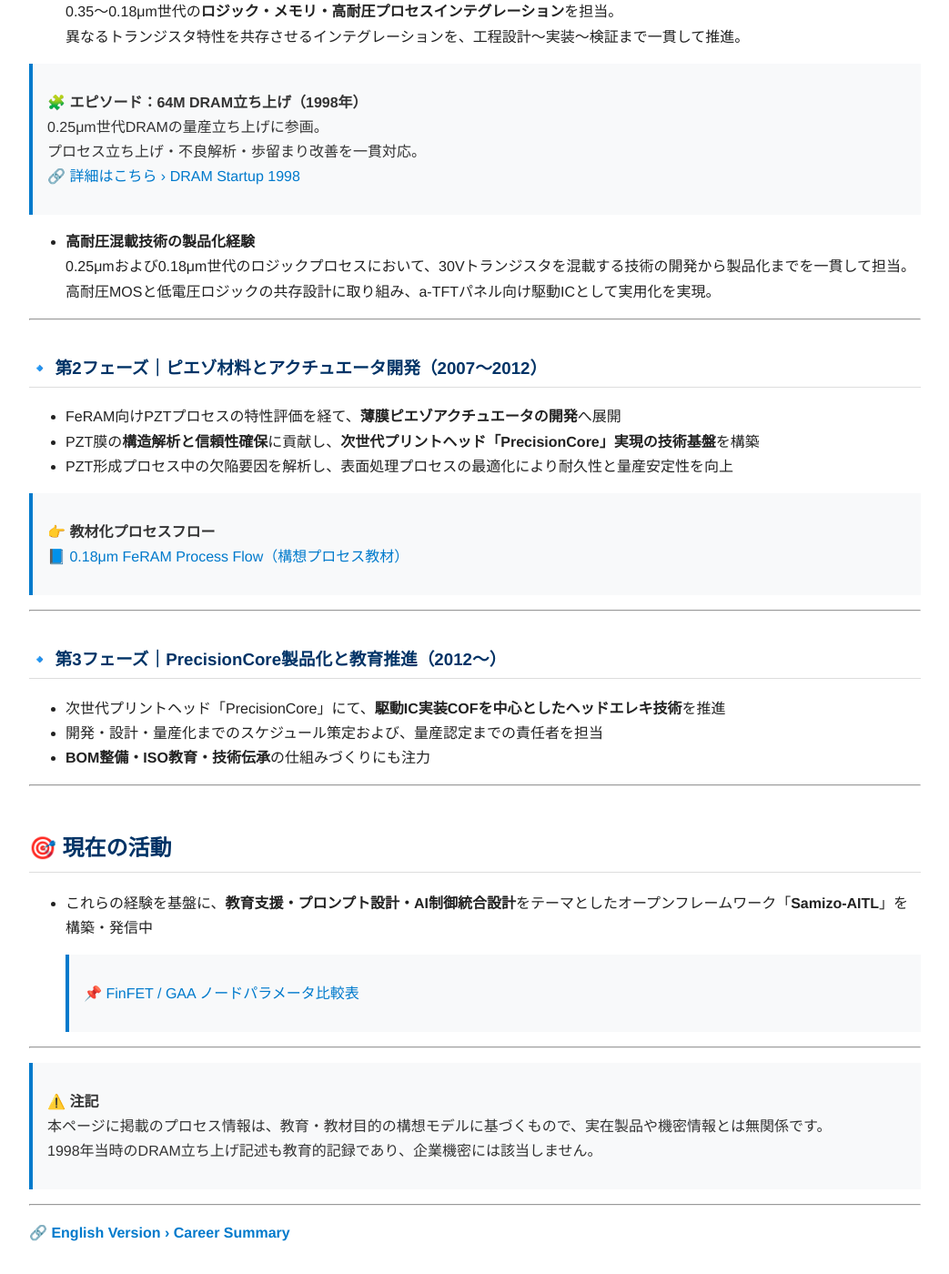
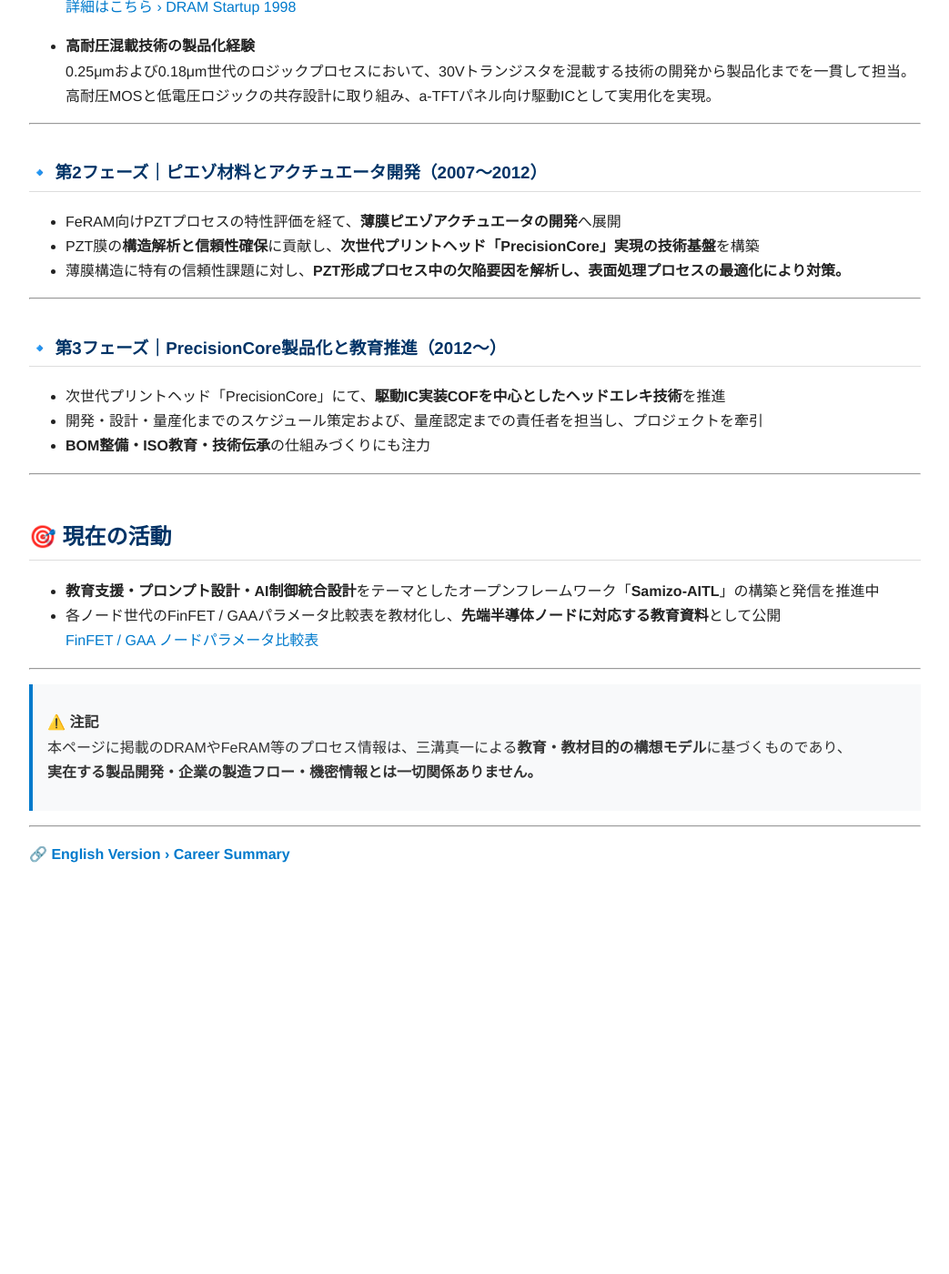
Before and after one commit to Samizo-AITL/Samizo-AITL.github.io, a Jekyll site: the page built from about/career-summary/index.md, in a window 1280 px wide and 1400 px high, scrolled down 969 px. Shown: the whole window at 91% size, without its empty margins (118-1161 px from the left). Built offline with Jekyll 4.4.1, drawn with Linux system fonts in a browser that asks for light colours; after the commit the page ends 1953 px from its top, so only the background shows below that; some of the changed text lies outside the part shown.

Commit message:
Update index.md

```diff
--- a/about/career-summary/index.md
+++ b/about/career-summary/index.md
@@ -18,26 +15,28 @@
 ## 📘 フェーズ別キャリア
 
 ### 🔹 第0フェーズ｜制御設計、電磁界解析（1994〜1997）
+
 - 学部4年で制御設計（MATLAB / Simulink）を経験
-  > 💻 [06. デジタル H∞ 制御教材](https://samizo-aitl.github.io/EduController/part04_digital/theory/06_digital_hinf_control.html)
+  [06. デジタル H∞ 制御教材](https://samizo-aitl.github.io/EduController/part04_digital/theory/06_digital_hinf_control.html)
 
 - 大学院では電磁界解析に従事
-  > 🧪 **エピソード：薄膜マイクロリアクトル解析（1996–1997年）**
-  > フェライト系磁性体 + Alスパイラルコイル構造を用いたDCDCコンバータ向けリアクトルの解析。
-  > 500kHz〜1MHz領域におけるQ値損失とAl/Cu選定指針を提示。
-  > 🔗 [詳細はこちら › Thin-Film Microreactor 1996](https://samizo-aitl.github.io/Edusemi-Plus/archive/in1996/thinfilm_microreactor/)
+  **薄膜マイクロリアクトル解析（1996–1997年）**
+  フェライト系磁性体 + Alスパイラルコイル構造を用いたDCDCコンバータ向けリアクトルの解析。
+  500kHz〜1MHz領域におけるQ値損失とAl/Cu選定指針を提示。
+  [詳細はこちら › Thin-Film Microreactor 1996](https://samizo-aitl.github.io/Edusemi-Plus/archive/in1996/thinfilm_microreactor/)
 
 ---
 
 ### 🔹 第1フェーズ｜半導体デバイス（1997〜2006）
+
 - **1997年**：セイコーエプソン入社
   0.35〜0.18μm世代の**ロジック・メモリ・高耐圧プロセスインテグレーション**を担当。
   異なるトランジスタ特性を共存させるインテグレーションを、工程設計〜実装〜検証まで一貫して推進。
 
-> 🧩 **エピソード：64M DRAM立ち上げ（1998年）**
-> 0.25μm世代DRAMの量産立ち上げに参画。
-> プロセス立ち上げ・不良解析・歩留まり改善を一貫対応。
-> 🔗 [詳細はこちら › DRAM Startup 1998](https://samizo-aitl.github.io/Edusemi-Plus/archive/in1998/DRAM_Startup_64M_1998/)
+- **64M DRAM立ち上げ（1998年）**
+  0.25μm世代DRAMの量産立ち上げに参画。
+  プロセス立ち上げ・不良解析・歩留まり改善を一貫対応。
+  [詳細はこちら › DRAM Startup 1998](https://samizo-aitl.github.io/Edusemi-Plus/archive/in1998/DRAM_Startup_64M_1998/)
 
 - **高耐圧混載技術の製品化経験**
   0.25μmおよび0.18μm世代のロジックプロセスにおいて、30Vトランジスタを混載する技術の開発から製品化までを一貫して担当。
@@ -46,31 +45,32 @@
 ---
 
 ### 🔹 第2フェーズ｜ピエゾ材料とアクチュエータ開発（2007〜2012）
+
 - FeRAM向けPZTプロセスの特性評価を経て、**薄膜ピエゾアクチュエータの開発**へ展開
 - PZT膜の**構造解析と信頼性確保**に貢献し、**次世代プリントヘッド「PrecisionCore」実現の技術基盤**を構築
-- PZT形成プロセス中の欠陥要因を解析し、表面処理プロセスの最適化により耐久性と量産安定性を向上
-
-> 👉 **教材化プロセスフロー**
-> 📘 [0.18μm FeRAM Process Flow（構想プロセス教材）](https://samizo-aitl.github.io/Edusemi-v4x/d_chapter1_memory_technologies/doc_FeRAM/0.18um_FeRAM_ProcessFlow)
+- 薄膜構造に特有の信頼性課題に対し、**PZT形成プロセス中の欠陥要因を解析し、表面処理プロセスの最適化により対策。**
 
 ---
 
 ### 🔹 第3フェーズ｜PrecisionCore製品化と教育推進（2012〜）
+
 - 次世代プリントヘッド「PrecisionCore」にて、**駆動IC実装COFを中心としたヘッドエレキ技術**を推進
-- 開発・設計・量産化までのスケジュール策定および、量産認定までの責任者を担当
+- 開発・設計・量産化までのスケジュール策定および、量産認定までの責任者を担当し、プロジェクトを牽引
 - **BOM整備・ISO教育・技術伝承**の仕組みづくりにも注力
 
 ---
 
 ## 🎯 現在の活動
-- これらの経験を基盤に、**教育支援・プロンプト設計・AI制御統合設計**をテーマとしたオープンフレームワーク「**Samizo-AITL**」を構築・発信中
-> 📌 [FinFET / GAA ノードパラメータ比較表](https://samizo-aitl.github.io/Edusemi-v4x/f_chapter1_finfet_gaa/appendixf1_05_node_params)
+
+- **教育支援・プロンプト設計・AI制御統合設計**をテーマとしたオープンフレームワーク「**Samizo-AITL**」の構築と発信を推進中
+- 各ノード世代のFinFET / GAAパラメータ比較表を教材化し、**先端半導体ノードに対応する教育資料**として公開
+  [FinFET / GAA ノードパラメータ比較表](https://samizo-aitl.github.io/Edusemi-v4x/f_chapter1_finfet_gaa/appendixf1_05_node_params)
 
 ---
 
 > ⚠️ **注記**
-> 本ページに掲載のプロセス情報は、教育・教材目的の構想モデルに基づくもので、実在製品や機密情報とは無関係です。
-> 1998年当時のDRAM立ち上げ記述も教育的記録であり、企業機密には該当しません。
+> 本ページに掲載のDRAMやFeRAM等のプロセス情報は、三溝真一による**教育・教材目的の構想モデル**に基づくものであり、
+> **実在する製品開発・企業の製造フロー・機密情報とは一切関係ありません。**
 
 ---
 
```
Also changed, not shown: other parts of about/career-summary/index.md (+1 -4 lines).
